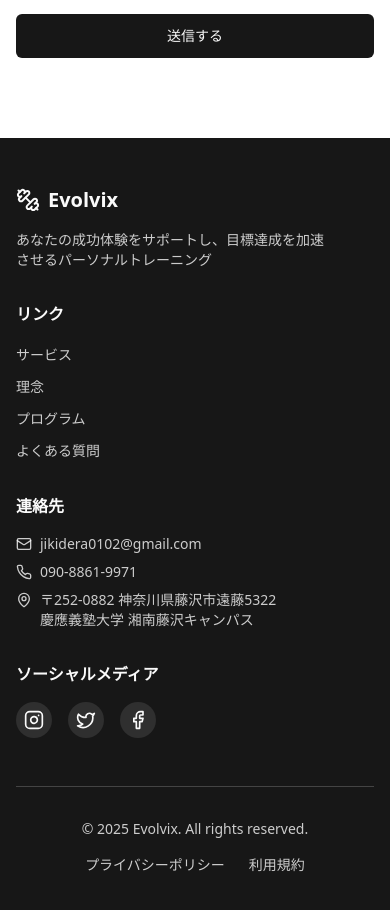
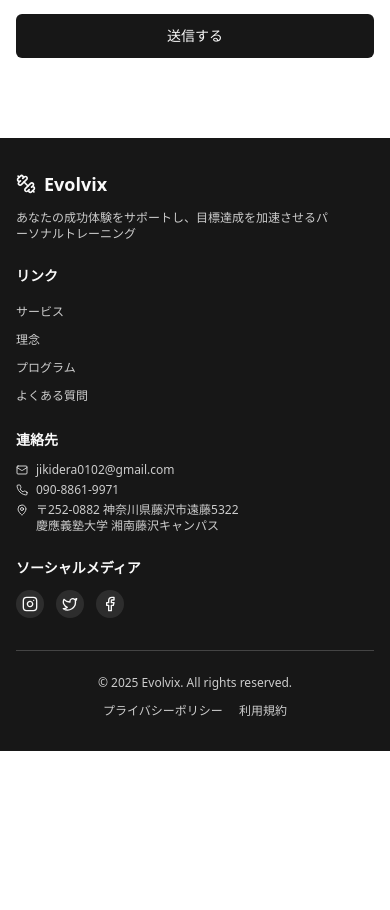
Before and after one commit to crackerky/sb1-wxyrnqvi, a Next.js app: page / in a window 390 px wide. Shown: the part 10000-10910 px from the top of the page. After the commit the page ends 10751 px from the top, so only its background shows below. Built offline with nearby package versions, Linux system fonts and the light colour scheme.

Commit message:
けいたい

```diff
--- a/components/layout/footer.tsx
+++ b/components/layout/footer.tsx
@@ -8,40 +8,40 @@ const Footer = () => {
 
   return (
     <footer className="bg-primary text-primary-foreground">
-      <div className="container mx-auto px-4 md:px-6 py-12">
-        <div className="grid grid-cols-1 md:grid-cols-4 gap-8">
+      <div className="container mx-auto px-4 md:px-6 py-8 sm:py-12">
+        <div className="grid grid-cols-1 sm:grid-cols-2 md:grid-cols-4 gap-6 sm:gap-8">
           {/* Brand */}
-          <div className="space-y-4">
+          <div className="space-y-3 sm:space-y-4">
             <div className="flex items-center space-x-2">
-              <Dumbbell className="h-6 w-6" />
-              <span className="font-bold text-xl">Evolvix</span>
+              <Dumbbell className="h-5 w-5 sm:h-6 sm:w-6" />
+              <span className="font-bold text-lg sm:text-xl">Evolvix</span>
             </div>
-            <p className="text-sm text-primary-foreground/80 max-w-xs">
+            <p className="text-xs sm:text-sm text-primary-foreground/80 max-w-xs">
               あなたの成功体験をサポートし、目標達成を加速させるパーソナルトレーニング
             </p>
           </div>
 
           {/* Links */}
           <div>
-            <h3 className="font-semibold mb-4">リンク</h3>
-            <ul className="space-y-2">
+            <h3 className="font-semibold mb-3 sm:mb-4 text-sm sm:text-base">リンク</h3>
+            <ul className="space-y-1 sm:space-y-2">
               <li>
-                <Link href="#services" className="text-sm text-primary-foreground/80 hover:text-primary-foreground transition-colors">
+                <Link href="#services" className="text-xs sm:text-sm text-primary-foreground/80 hover:text-primary-foreground transition-colors">
                   サービス
                 </Link>
               </li>
               <li>
-                <Link href="#philosophy" className="text-sm text-primary-foreground/80 hover:text-primary-foreground transition-colors">
+                <Link href="#philosophy" className="text-xs sm:text-sm text-primary-foreground/80 hover:text-primary-foreground transition-colors">
                   理念
                 </Link>
               </li>
               <li>
-                <Link href="#programs" className="text-sm text-primary-foreground/80 hover:text-primary-foreground transition-colors">
+                <Link href="#programs" className="text-xs sm:text-sm text-primary-foreground/80 hover:text-primary-foreground transition-colors">
                   プログラム
                 </Link>
               </li>
               <li>
-                <Link href="#faq" className="text-sm text-primary-foreground/80 hover:text-primary-foreground transition-colors">
+                <Link href="#faq" className="text-xs sm:text-sm text-primary-foreground/80 hover:text-primary-foreground transition-colors">
                   よくある質問
                 </Link>
               </li>
@@ -50,19 +50,19 @@ const Footer = () => {
 
           {/* Contact */}
           <div>
-            <h3 className="font-semibold mb-4">連絡先</h3>
-            <ul className="space-y-2">
+            <h3 className="font-semibold mb-3 sm:mb-4 text-sm sm:text-base">連絡先</h3>
+            <ul className="space-y-1 sm:space-y-2">
               <li className="flex items-center space-x-2">
-                <Mail className="h-4 w-4 text-primary-foreground/80" />
-                <span className="text-sm text-primary-foreground/80">jikidera0102@gmail.com</span>
+                <Mail className="h-3 w-3 sm:h-4 sm:w-4 text-primary-foreground/80" />
+                <span className="text-xs sm:text-sm text-primary-foreground/80">jikidera0102@gmail.com</span>
               </li>
               <li className="flex items-center space-x-2">
-                <Phone className="h-4 w-4 text-primary-foreground/80" />
-                <span className="text-sm text-primary-foreground/80">090-8861-9971</span>
+                <Phone className="h-3 w-3 sm:h-4 sm:w-4 text-primary-foreground/80" />
+                <span className="text-xs sm:text-sm text-primary-foreground/80">090-8861-9971</span>
               </li>
               <li className="flex items-start space-x-2">
-                <MapPin className="h-4 w-4 text-primary-foreground/80 mt-0.5" />
-                <span className="text-sm text-primary-foreground/80">
+                <MapPin className="h-3 w-3 sm:h-4 sm:w-4 text-primary-foreground/80 mt-0.5" />
+                <span className="text-xs sm:text-sm text-primary-foreground/80">
                   〒252-0882 神奈川県藤沢市遠藤5322<br />
                   慶應義塾大学 湘南藤沢キャンパス
                 </span>
@@ -72,49 +72,49 @@ const Footer = () => {
 
           {/* Social */}
           <div>
-            <h3 className="font-semibold mb-4">ソーシャルメディア</h3>
-            <div className="flex space-x-4">
+            <h3 className="font-semibold mb-3 sm:mb-4 text-sm sm:text-base">ソーシャルメディア</h3>
+            <div className="flex space-x-3 sm:space-x-4">
               <Link
                 href="https://instagram.com"
                 target="_blank"
                 rel="noopener noreferrer"
-                className="bg-primary-foreground/10 hover:bg-primary-foreground/20 transition-colors rounded-full p-2"
+                className="bg-primary-foreground/10 hover:bg-primary-foreground/20 transition-colors rounded-full p-1.5 sm:p-2"
                 aria-label="Instagram"
               >
-                <Instagram className="h-5 w-5" />
+                <Instagram className="h-4 w-4 sm:h-5 sm:w-5" />
               </Link>
               <Link
                 href="https://twitter.com"
                 target="_blank"
                 rel="noopener noreferrer"
-                className="bg-primary-foreground/10 hover:bg-primary-foreground/20 transition-colors rounded-full p-2"
+                className="bg-primary-foreground/10 hover:bg-primary-foreground/20 transition-colors rounded-full p-1.5 sm:p-2"
                 aria-label="Twitter"
               >
-                <Twitter className="h-5 w-5" />
+                <Twitter className="h-4 w-4 sm:h-5 sm:w-5" />
               </Link>
               <Link
                 href="https://facebook.com"
                 target="_blank"
                 rel="noopener noreferrer"
-                className="bg-primary-foreground/10 hover:bg-primary-foreground/20 transition-colors rounded-full p-2"
+                className="bg-primary-foreground/10 hover:bg-primary-foreground/20 transition-colors rounded-full p-1.5 sm:p-2"
                 aria-label="Facebook"
               >
-                <Facebook className="h-5 w-5" />
+                <Facebook className="h-4 w-4 sm:h-5 sm:w-5" />
               </Link>
             </div>
           </div>
         </div>
 
-        <div className="mt-12 pt-8 border-t border-primary-foreground/20">
-          <div className="flex flex-col md:flex-row justify-between items-center space-y-4 md:space-y-0">
-            <div className="text-sm text-primary-foreground/80">
+        <div className="mt-8 sm:mt-12 pt-6 sm:pt-8 border-t border-primary-foreground/20">
+          <div className="flex flex-col sm:flex-row justify-between items-center space-y-3 sm:space-y-0">
+            <div className="text-xs sm:text-sm text-primary-foreground/80">
               &copy; {currentYear} Evolvix. All rights reserved.
             </div>
-            <div className="flex space-x-6">
-              <Link href="/privacy-policy" className="text-sm text-primary-foreground/80 hover:text-primary-foreground transition-colors">
+            <div className="flex space-x-4 sm:space-x-6">
+              <Link href="/privacy-policy" className="text-xs sm:text-sm text-primary-foreground/80 hover:text-primary-foreground transition-colors">
                 プライバシーポリシー
               </Link>
-              <Link href="/terms" className="text-sm text-primary-foreground/80 hover:text-primary-foreground transition-colors">
+              <Link href="/terms" className="text-xs sm:text-sm text-primary-foreground/80 hover:text-primary-foreground transition-colors">
                 利用規約
               </Link>
             </div>
```
